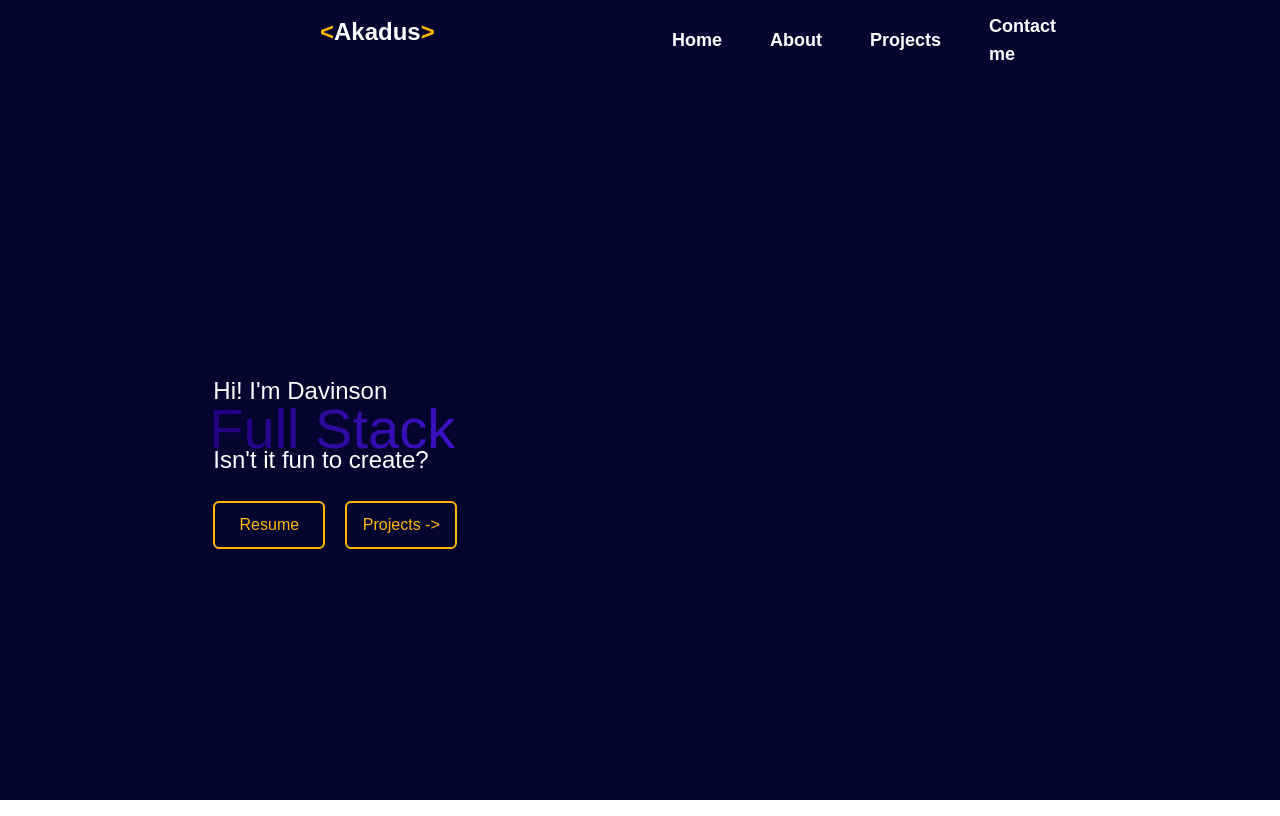
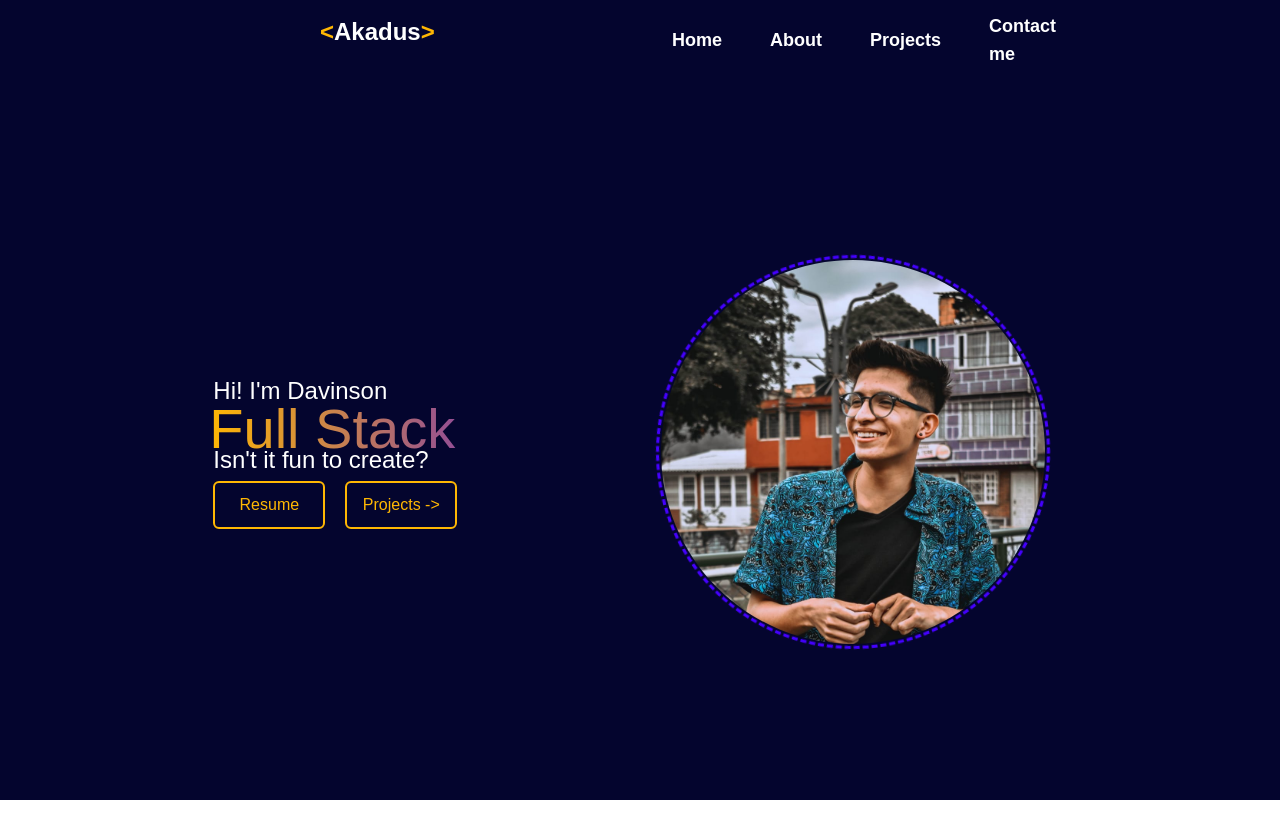
Before and after one commit to Akadus23/PORTFOLIO, a React (Vite) app in the folder PORTFOLIO/: page / in a window 1280 px wide. Built offline with nearby package versions, Linux system fonts and the light colour scheme; a web font is replaced by a local one.

Commit message:
home avanzado

```diff
--- a/PORTFOLIO/src/components/Home/Home.jsx
+++ b/PORTFOLIO/src/components/Home/Home.jsx
@@ -1,5 +1,6 @@
 import React from "react";
 import Column from "../Column/Column";
+
 
 
 export default function Home () {
@@ -7,11 +8,11 @@ export default function Home () {
     let central =
         <div class="grid grid-cols-[repeat(2,1fr)] grid-rows-[1fr] w-[100%] h-[100%] ">
             <div class=" flex flex-col items-center justify-center ">
-                <div class=" w-[100%] h-2/5 grid grid-cols-[1fr] grid-rows-[repeat(4,1fr)]]  text-left">
+                <div class=" w-[100%] h-2/5 grid grid-cols-[1fr] grid-rows-[repeat(4,1fr)]] text-left">
                     <div class="  text-white text-2xl flex  content-end items-end justify-start translate-y-5" >Hi! I'm Davinson</div>
-                    <div class=" -ml-1 text-[56px] h-20  bg-clip-text text-transparent bg-gradient-to-r from-[#22007C] to-[#531fff] " >  Full Stack Developer</div>
+                    <div class=" -ml-1 text-[56px] h-20  bg-clip-text text-transparent bg-gradient-to-r from-[#ffb703] to-[#4502ff] " >  Full Stack Developer</div>
                     <div class=" text-white text-2xl -translate-y-6 " >Isn't it fun to create?</div>
-                    <div class="  flex flex-row items-center content-start justify-start" >
+                    <div class="  flex flex-row items-center content-start justify-start -translate-y-5" >
                         <button class="w-28 h-12 border-2 rounded-md border-[#ffb703] text-[#ffb703] "> Resume </button>
 
                         <button class="w-28 h-12 border-2 rounded-md border-[#ffb703] text-[#ffb703] ml-5"> {"Projects ->"} </button>
@@ -19,6 +20,16 @@ export default function Home () {
                 </div>
 
 
+            </div>
+            <div class=" flex flex-col items-center justify-center " >
+                <div class="w-96 h-96 relative">
+                <div class="w-96 h-96 outline-dashed outline-offset-2 animate-spin outline-[#4400ff] rounded-full bg-cover absolute  bg-right-top  " >
+                </div>
+                    <div class="w-96 h-96 rounded-full bg-cover bg-right-top object-cover" style={{ backgroundImage: 'url("/foto2.jpg")' }}>
+
+                    </div>
+
+                </div>
             </div>
 
         </div>
```
Also changed, not shown: PORTFOLIO/foto2.jpg (added), PORTFOLIO/foto3.jpg (added).
